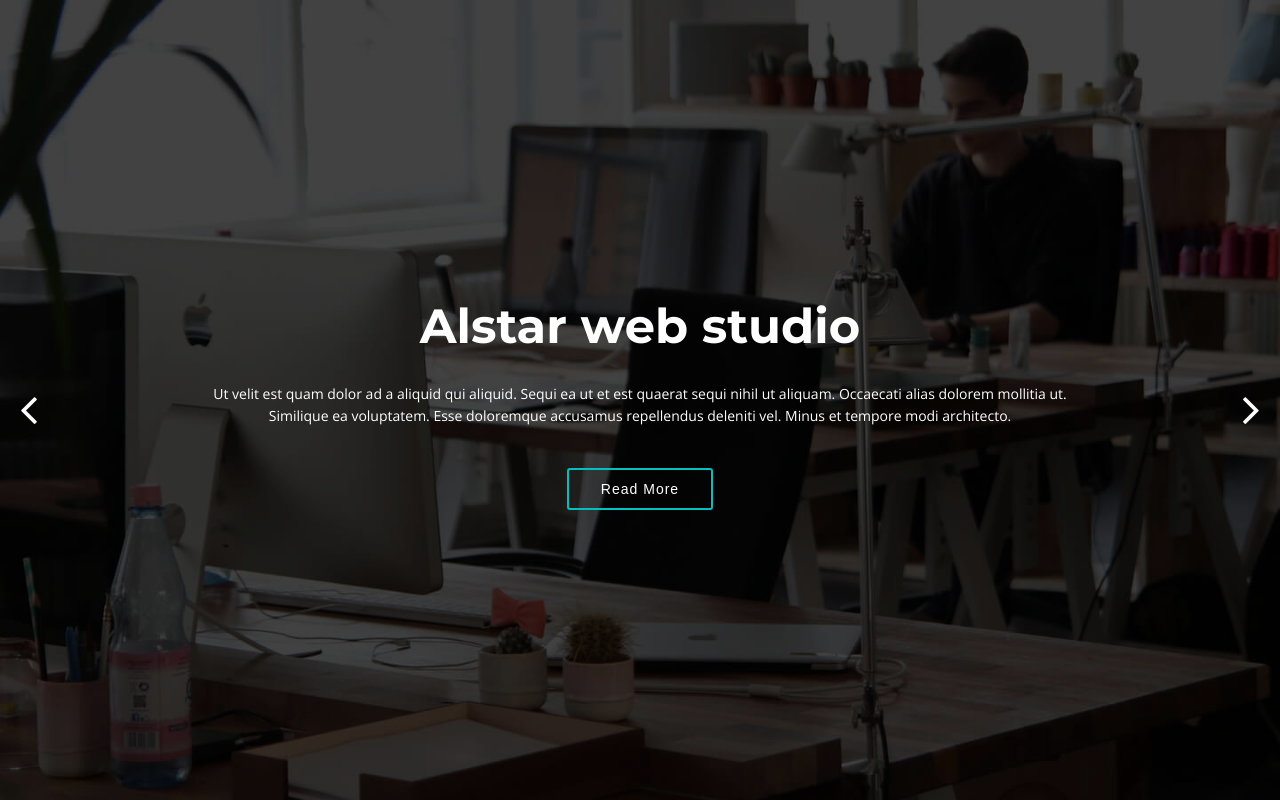
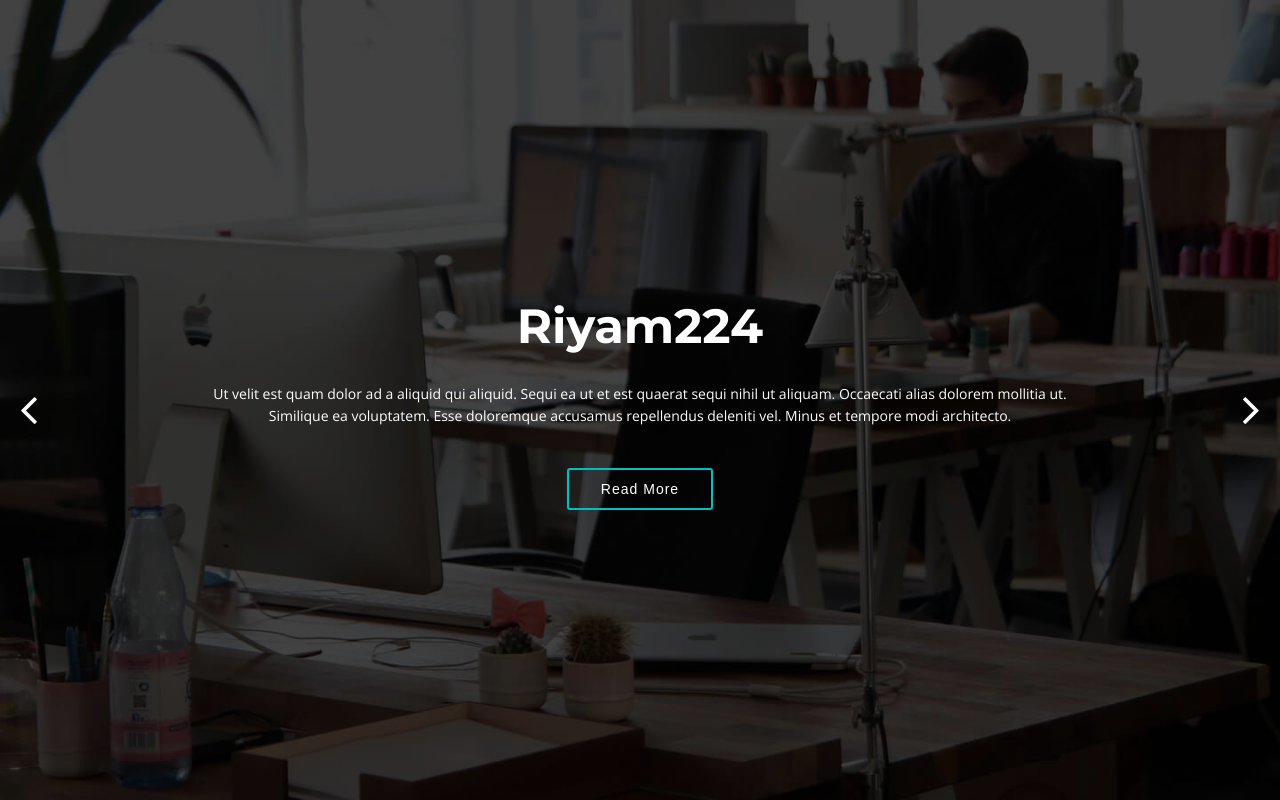
Before and after one commit to Riyam224/Riyam224.github.io, a plain HTML site: page index.html in a window 1280 px wide. Shown: the top 800 px of the page. Drawn offline with nearby package versions, Linux system fonts and the light colour scheme.

Commit message:
add my code to index

```diff
--- a/index.html
+++ b/index.html
@@ -2,7 +2,7 @@
 <html>
 
 <head>
-  <title>Alstar - Bootstrap one page parallax template</title>
+  <title>Portfolio</title>
   <meta charset="utf-8" />
   <meta content="width=device-width, initial-scale=1, maximum-scale=1, user-scalable=no" name="viewport">
   <!-- css -->
@@ -62,7 +62,7 @@
             <div class="carousel-background"><img src="img/intro/1.jpg" alt=""></div>
             <div class="carousel-container">
               <div class="carousel-content">
-                <h2 class="animated fadeInDown">Alstar web studio</h2>
+                <h2 class="animated fadeInDown">Riyam224</h2>
                 <p class="animated fadeInUp">Ut velit est quam dolor ad a aliquid qui aliquid. Sequi ea ut et est quaerat sequi nihil ut aliquam. Occaecati alias dolorem mollitia ut. Similique ea voluptatem. Esse doloremque accusamus repellendus deleniti vel. Minus et tempore modi architecto.</p>
                 <a href="#about" class="btn-get-started animated fadeInUp">Read More</a>
               </div>
```
